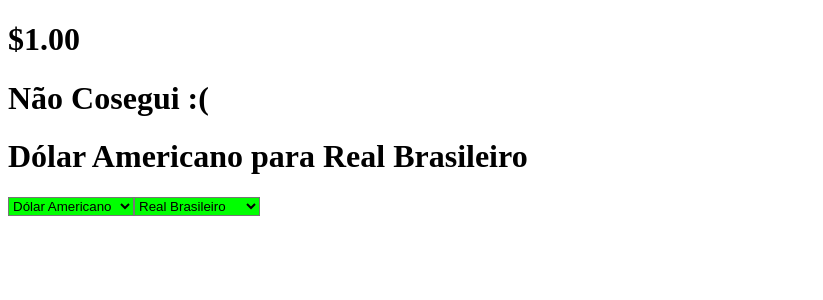
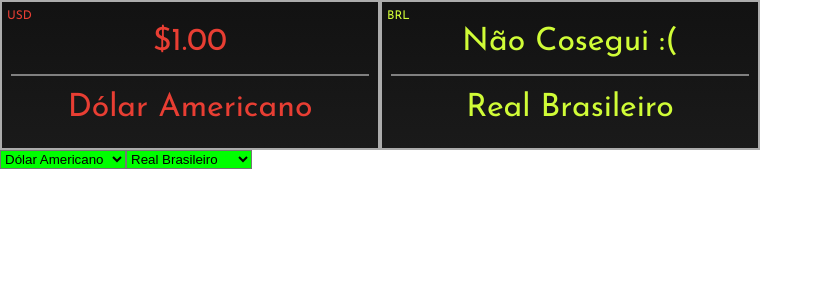
Before and after one commit to GustavoMont/currency-converter, a React (Create React App) app: page / in a window 1280 px wide. Shown: the top 300 px of the page, without its empty margins (0-823 px from the left). Built offline with nearby package versions, Linux system fonts and the light colour scheme; no server answers.

Commit message:
:pencil: Create and stylize CurrencyBox

```diff
--- a/src/App.js
+++ b/src/App.js
@@ -1,5 +1,7 @@
 import React, { useState, useEffect } from 'react';
+import CurrencyBox from './Components/CurrencyBox';
 import SelectCurrency from './Components/SelectCurrency';
+
 
 
 function Select(props) {
@@ -17,7 +19,6 @@ function Select(props) {
 export default function App() {
     // Mostra os resultados da Consulta ================
     const [resultado, setResultado] = useState('...')
-    const [conversao, setConversao] = useState('Dólar Americano para Real Brasileiro')
     // São as opções disponíveis ==============================
     const optionMB = {'Dólar Americano': 'USD', 'Real Brasileiro': 'BRL', 'Euro': 'EUR' ,
                     'Libra Esterlina': 'GBP' ,'Iene': 'JPY' ,'Dólar Australiano': 'AUD' ,'Dólar Canadense': 'CAD' }
@@ -61,23 +62,31 @@ export default function App() {
         const currencySymb = { style: 'currency', currency: moedaFinal } // Estilo da Formatação
         fetch(`https://economia.awesomeapi.com.br/json/${moedaBase}-${moedaFinal}`)
             .then(respostaApi => respostaApi.json())
-            .then(resposta => {
-                const newConversao = resposta[0].name.replace('/', ' para ')
-                setConversao(newConversao)
-               return parseFloat(resposta[0].high)
-            })
+            .then(resposta => parseFloat(resposta[0].high))
             .catch(() => `Não Cosegui :(` )
             .then(currency => currency.toLocaleString(userLang, currencySymb))
             .then(formatedCurrency => setResultado(formatedCurrency))
 
     }, [moedaBase, moedaFinal])
 
+    const selectMB = document.querySelector('.moeda-base')
+    const selectMF = document.querySelector('.moeda-final')
 
     return (
         <>
-            <h1>{1.00.toLocaleString(navigator.language, {style: 'currency', currency: moedaBase})}</h1>
-            <h1>{resultado}</h1>
-            <h1>{conversao}</h1>
+            <CurrencyBox >
+                <span className="symb">{moedaBase}</span>
+                <div>{1.00.toLocaleString(navigator.language, {style: 'currency', currency: moedaBase})}</div>
+                <hr />
+                <div>{selectMB ?  selectMB.value :'...'} </div>
+            </CurrencyBox>
+            <CurrencyBox className="Resultado">
+                <span className="symb">{moedaFinal}</span>
+                <div>{resultado}</div>
+                <hr />
+                <div>{selectMF ? selectMF.value :'...'} </div>
+            </CurrencyBox>
+            <br />
             <Select className="moeda-base" change={changeSelect}
                 oposit={'moeda-final'} list={Object.keys(optionMB)} content={makeOption} />
             <Select className="moeda-final" change={changeSelect}
--- /dev/null
+++ b/src/Components/CurrencyBox/index.js
@@ -0,0 +1,35 @@
+import styled from 'styled-components'
+
+const CurrencyBox = styled.div`
+    --color: ${props => props.className ? '#d0fc37' : '#e83e33'};
+    color: var(--color);
+    font-size: 32px;
+    height: 150px;
+    min-width: 380px;
+
+    display: inline-flex;
+    flex-direction: column;
+    justify-content: center;
+    align-items: center;
+
+    border: 2px #acacac solid;
+    position: relative;
+
+    background: linear-gradient(to bottom, hsla(0, 0%, 7%, 1) 0%, #1a1a1a 100%);;
+
+    hr{
+        width: 95%;
+        border: gray 1px solid;
+        margin: 16px 0;
+    }
+
+    .symb{
+        font-size: 12px;
+        position: absolute;
+        left: 5px;
+        top: 8px;
+        margin-bottom: 20px;
+    }
+`
+
+export default CurrencyBox;
--- /dev/null
+++ b/src/index.css
@@ -0,0 +1,9 @@
+@import url('https://fonts.googleapis.com/css2?family=Josefin+Sans:wght@300;400&display=swap');
+*{
+    padding: 0;
+    margin: 0;
+    box-sizing: border-box;
+}
+body{
+    font-family: 'Josefin Sans', sans-serif;
+}
--- a/src/index.js
+++ b/src/index.js
@@ -1,7 +1,7 @@
 import React from 'react';
 import ReactDOM from 'react-dom';
 import App from './App.js'
-// import './index.css';
+import './index.css';
 
 
 ReactDOM.render(<React.StrictMode><App /></React.StrictMode>,
```
